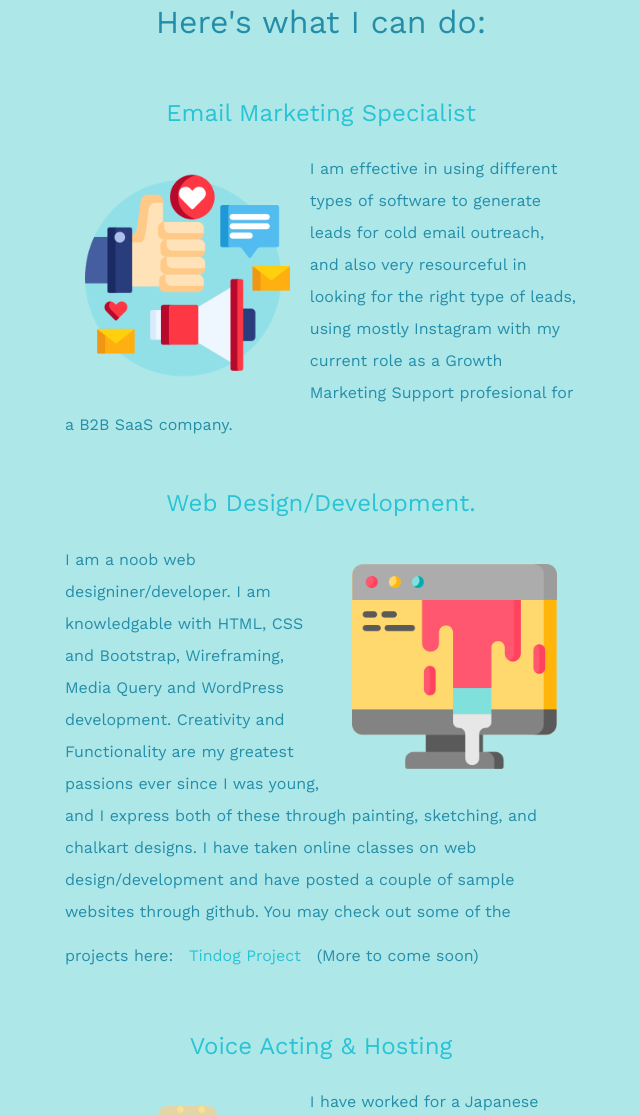
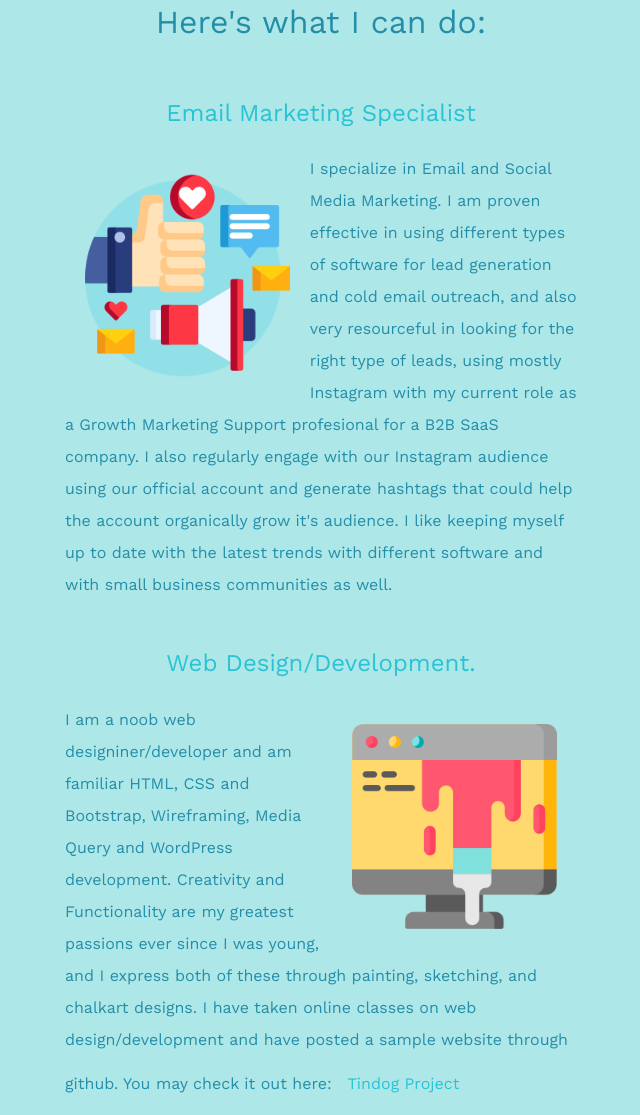
Before and after one commit to mariaumali/About-Maria, a plain HTML site: page index.html in a window 1280 px wide. Shown: the part 1483-2598 px from the top of the page, without its empty margins (319-959 px from the left). Drawn offline with nearby package versions, Linux system fonts and the light colour scheme.

Commit message:
Update index.html

```diff
--- a/index.html
+++ b/index.html
@@ -97,11 +97,11 @@
 	<h2> Here's what I can do: </h2>
 <br>
 	<h4> Email Marketing Specialist </h4>
-	<p class="skill-par"> <img class="skill-image" src="images/digital-campaign.png"> I am effective in using different types of software to generate leads for cold email outreach, and also very resourceful in looking for the right type of leads, using mostly Instagram with my current role as a Growth Marketing Support profesional for a B2B SaaS company. </p>
+	<p class="skill-par"> <img class="skill-image" src="images/digital-campaign.png"> I specialize in Email and Social Media Marketing. I am proven effective in using different types of software for lead generation and cold email outreach, and also very resourceful in looking for the right type of leads, using mostly Instagram with my current role as a Growth Marketing Support profesional for a B2B SaaS company. I also regularly engage with our Instagram audience using our official account and generate hashtags that could help the account organically grow it's audience. I like keeping myself up to date with the latest trends with different software and with small business communities as well. </p>
 <br>
 	<h4> Web Design/Development. </h4>
 	<img class="web-dev" src="images/web.png">
-	<p class="skill-par"> I am a noob web designiner/developer. I am knowledgable with HTML, CSS and Bootstrap, Wireframing, Media Query and WordPress development. Creativity and Functionality are my greatest passions ever since I was young, and I express both of these through painting, sketching, and chalkart designs. I have taken online classes on web design/development and have posted a couple of sample websites through github. You may check out some of the projects here: <a href="https://mariaumali.github.io/tindog-testing/" target="_blank" class="footer-link"> Tindog Project </a> (More to come soon) </p>
+	<p class="skill-par"> I am a noob web designiner/developer and am familiar HTML, CSS and Bootstrap, Wireframing, Media Query and WordPress development. Creativity and Functionality are my greatest passions ever since I was young, and I express both of these through painting, sketching, and chalkart designs. I have taken online classes on web design/development and have posted a sample website through github. You may check it out here: <a href="https://mariaumali.github.io/tindog-testing/" target="_blank" class="footer-link"> Tindog Project </a></p>
 <br>
 	<h4> Voice Acting & Hosting </h4>
 	<img class="skill-image" src="images/microphone.png">
```
